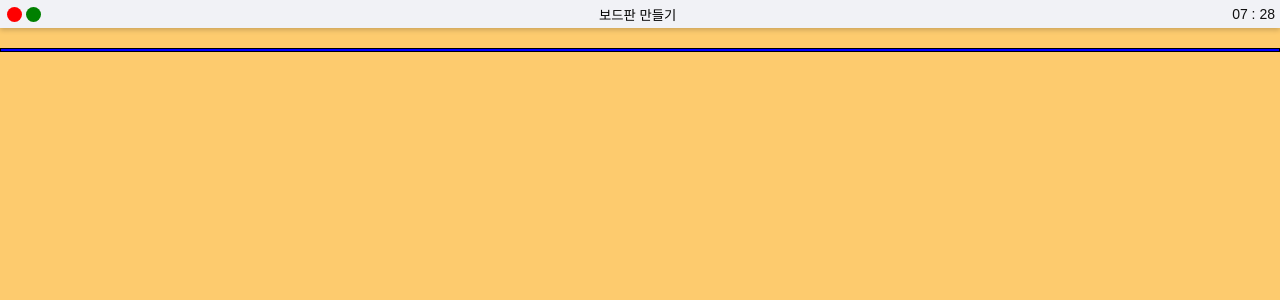
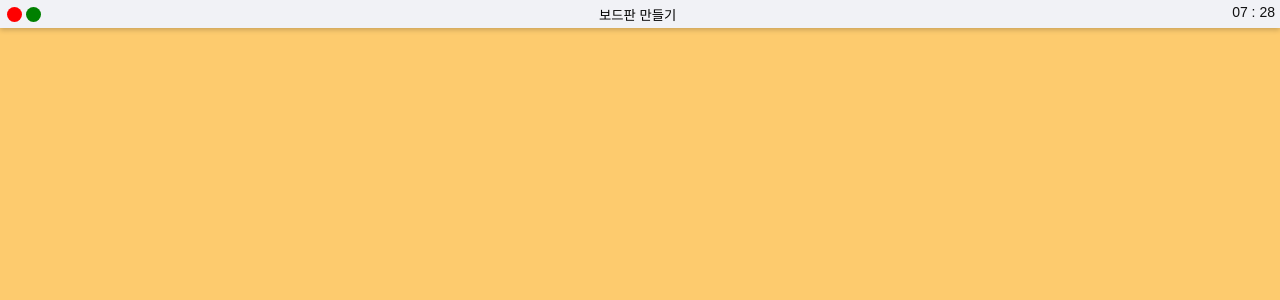
Before and after one commit to danbe80/yell-app, a React (Create React App) app: page / in a window 1280 px wide. Shown: the top 300 px of the page. Built offline with nearby package versions, Linux system fonts and the light colour scheme.

Commit message:
form이랑 card movement 작업중... 드래그를 많이 할수록 무언가 바뀌는 버그가 있음...

```diff
--- a/src/App.tsx
+++ b/src/App.tsx
@@ -1,3 +1,4 @@
+import { DragDropContext } from "react-beautiful-dnd";
 import styled from "styled-components";
 import CreateBoardForm from "./Components/CreateBoardForm";
 import DragDrop from "./Components/DrageDrop";
@@ -8,13 +9,13 @@ import Timer from "./Components/Timer";
 const Wrapper = styled.div`
   display: flex;
   flex-direction: column;
+  width: 100%;
   max-width: 2000px;
+  height: 100vh;
   min-height: 650px;
 `;
 
 const BoardsWrap = styled.div`
-  border: 1px solid black;
-  box-sizing: border-box;
 `;
 
 
@@ -35,7 +36,6 @@ interface IHeader {
 
 
 function App() {
-
   return(
     <Wrapper>
       <Header bgColor="#f1f2f6">
@@ -44,7 +44,7 @@ function App() {
         <Timer />
       </Header>
       <BoardsWrap>
-        <DragDrop />
+         <DragDrop />
       </BoardsWrap>
     </Wrapper>
   );
--- a/src/Components/Board.tsx
+++ b/src/Components/Board.tsx
@@ -1,8 +1,9 @@
-import { DragDropContext, Droppable } from "react-beautiful-dnd";
+import React from "react";
+import { DragDropContext, Droppable, DropResult } from "react-beautiful-dnd";
 import { useForm } from "react-hook-form";
-import { useRecoilState, useSetRecoilState } from "recoil";
+import { useRecoilState } from "recoil";
 import styled from "styled-components";
-import { IToDo, toDoState } from "../atoms";
+import { toDoState } from "../atoms";
 import DragabbleCard from "./DragabbleCard";
 
 const Wrapper = styled.div`
@@ -46,8 +47,6 @@ interface IForm{
 
 function Board({toForm, boardId, index}:IBoardProps){
   const [toDos, setToDos] = useRecoilState(toDoState);
-  console.log(toForm);
-  console.log(toDos);
   const {register, setValue, handleSubmit} = useForm<IForm>();
   const onValid = ({toDo}:IForm) => {
     const newToDo = {
@@ -62,9 +61,6 @@ function Board({toForm, boardId, index}:IBoardProps){
     });
     setValue("toDo", "");
   }
-  const onDragEnd = () => {
-
-  }
   return (
     <Wrapper>
       <Form onSubmit={handleSubmit(onValid)}>
@@ -74,8 +70,7 @@ function Board({toForm, boardId, index}:IBoardProps){
           placeholder={`Add task on ${boardId}`}
         />
       </Form>
-      <DragDropContext onDragEnd={onDragEnd}>
-        <Droppable droppableId={boardId} direction="vertical">
+      <Droppable droppableId={boardId}>
         {/* ex 보드판 영역 component*/}
           {(provided, snapshot) => (
           <Area
@@ -93,8 +88,7 @@ function Board({toForm, boardId, index}:IBoardProps){
           </Area>
         )}
       </Droppable>
-      </DragDropContext>
     </Wrapper>
   );
 }
-export default Board;
+export default React.memo(Board);
--- a/src/Components/DrageDrop.tsx
+++ b/src/Components/DrageDrop.tsx
@@ -1,3 +1,4 @@
+import React from "react";
 import { DragDropContext, Draggable, Droppable, DropResult } from "react-beautiful-dnd";
 import { useRecoilState } from "recoil";
 import styled from "styled-components";
@@ -24,64 +25,89 @@ const Boards = styled.div`
   align-items: flex-start;
   width: 100%;
   gap: 15px;
-  border: 1px solid blue;
-  box-sizing: border-box;
 `;
 
 const Title = styled.h2`
   height: 25px;
+  padding-top: 10px;
   text-align: center;
   font-size: 18px;
   font-weight: 600;
   margin-bottom: 10px;
 `;
 
+
+
+
 function DragDrop(){
   const [toDos, setToDos] = useRecoilState(toDoState);
-  console.log(Object.keys(toDos).map((boardId,index, toForm)=> console.log(boardId , index, toForm[index])));
-
-  const onDragEnd = () => {}
- /*
+  // form은 무조건 같은 보드판에서 움직임
   const onDragEnd = (info:DropResult) => {
-    const {destination, source, droppableId} = info;
-    console.log(source, destination);
+    const {destination, source, draggableId} = info;
+    console.log(destination)
+    console.log(source)
+    console.log(draggableId)
     if(!destination) return;
     if(destination.droppableId === source.droppableId){
-      //같은 보드판에서의 움직임
-      setToDos((allBoards) => {
-        const boardCopy = [...allBoards[source.droppableId]];
-        const taskObj = boardCopy[source.index];
-        boardCopy.splice(source.index, 1);
-        boardCopy.splice(destination?.index, 0, taskObj);
+      if(destination.index !== source.index){
+        console.log(source.index) // 1
+        console.log(destination.index) // 0
+        setToDos((allCards) => {
+          const cardCopy = [...allCards[source.droppableId]];
+          const cardObj = cardCopy[source.index];
+          console.log(cardCopy)
+          console.log(cardObj)
+          console.log(source.droppableId)
+          console.log(destination.droppableId)
+          cardCopy.splice(source.index, 1);
+          cardCopy.splice(destination.index, 0, cardObj);
+          console.log(cardCopy)
+          console.log(cardObj)
+          console.log(allCards);
           return {
-          ...allBoards,
-          [source.droppableId]: boardCopy,
-        };
-      });
-  } */
-  /* if(destination.droppableId !== source.droppableId){
-    // 다른 보드판으로의 움직임
-    setToDos((allBoards) => {
-      const sourceBoard = [...allBoards[source.droppableId]];
-      const taskObj = sourceBoard[source.index];
-      const destinationBoard = [...allBoards[destination.droppableId]];
-      sourceBoard.splice(source.index, 1);
-      destinationBoard.splice(destination?.index, 0, taskObj);
+            ...allCards,
+            [source.index]: cardCopy
+          }
+        })
+      }
+      else {
+        const allForm = Object.keys(toDos);
+        const allValue = Object.values(toDos);
+        const toFormCopy = [...allForm];
+        const toDosCopy = [...allValue];
+        toFormCopy.splice(source.index, 1);
+        toFormCopy.splice(destination.index, 0 , draggableId);
+        toDosCopy.splice(source.index, 1);
+        toDosCopy.splice(destination.index, 0, allValue[source.index]);
+        const r = toFormCopy.reduce((key, name, idx)=>{
+          return {...key, [name]:toDosCopy[idx]}
+        }, {})
+        setToDos({...r});
+        console.log(toDos)
+      }
+   }
+    if(destination.droppableId !== source.droppableId){
+        setToDos((allCards) => {
+          const sourceCard = [...allCards[source.droppableId]]
+          const cardObj = sourceCard[source.index]
+          const destinationCard = [...allCards[destination.droppableId]];
+          sourceCard.splice(source.index, 1);
+          destinationCard.splice(destination.index, 0, cardObj);
           return {
-        ...allBoards,
-        [source.droppableId]: sourceBoard,
-        [destination.droppableId]: destinationBoard
-      };
-    });
-  } */
-// }
+            ...allCards,
+            [source.droppableId]: sourceCard,
+            [destination.droppableId]: destinationCard
+          }
+        })
+    }
+  }
   return (
-    <DragDropContext onDragEnd={onDragEnd}>
-       <Droppable droppableId="form" direction="horizontal">
+  <DragDropContext onDragEnd={onDragEnd} >
+    <Droppable droppableId="one" direction="horizontal" type="COLUMN">
       {(p)=>(
         <Boards ref={p.innerRef}>
           {Object.keys(toDos).map((boardId, index, toForm) => (
-               <Draggable draggableId={boardId} index={index}>
+            <Draggable draggableId={boardId} index={index} key={boardId}>
               {(p) => (
                 <Wrapper ref={p.innerRef} {...p.draggableProps}>
                   <Title {...p.dragHandleProps}>{boardId}</Title>
@@ -93,10 +119,9 @@ function DragDrop(){
           {p.placeholder}
         </Boards>
       )}
-
     </Droppable>
   </DragDropContext>
   );
 }
 
-export default DragDrop;
+export default React.memo(DragDrop);
--- a/src/Components/Timer.tsx
+++ b/src/Components/Timer.tsx
@@ -6,6 +6,7 @@ const Time = styled.div`
   font-weight: 400;
   font-size: 14px;
   margin-right: 5px;
+  margin-top: 8px;
 `;
 
 
```
Also changed, not shown: src/Components/DraggableBoard.tsx (deleted, +0 -31 lines), src/atoms.tsx (line endings or trailing spaces). Lines whose indentation alone changed are shown as unchanged.
